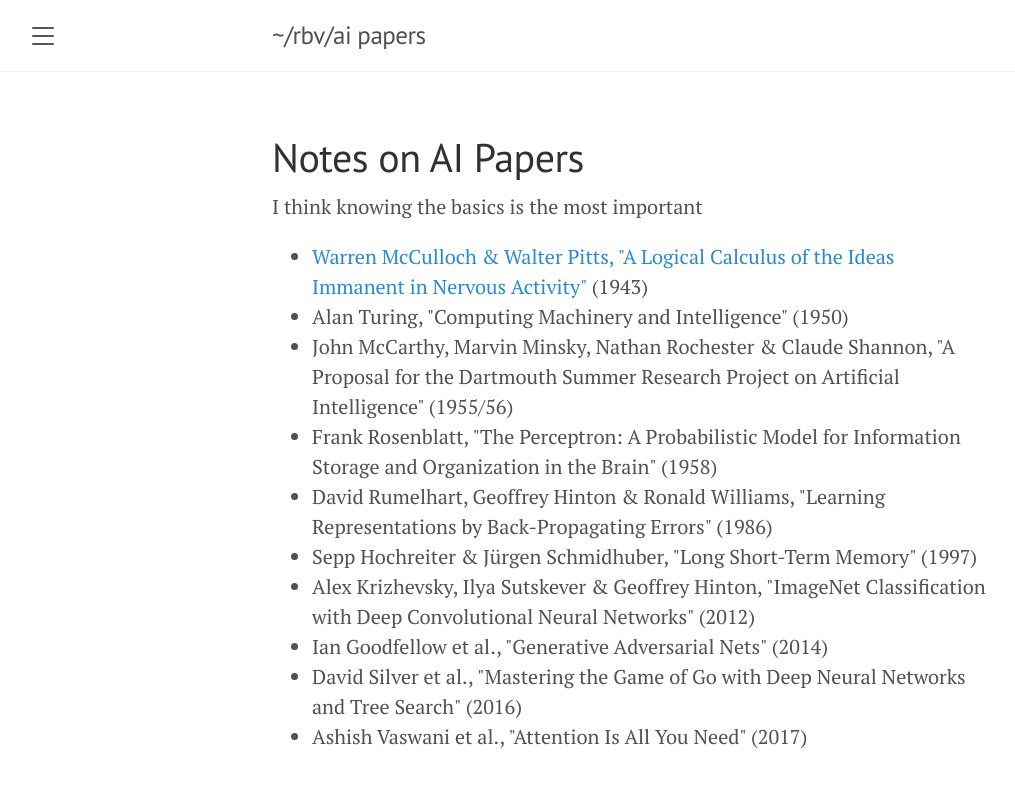
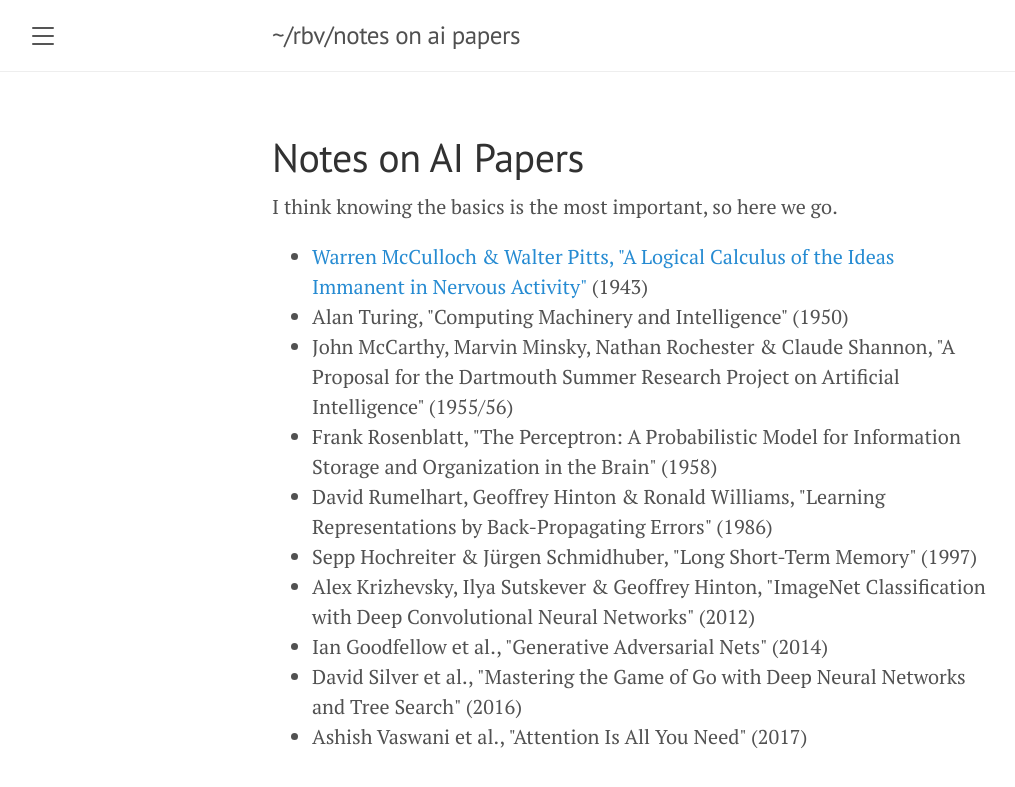
Before and after one commit to rbarbadillo/rbarbadillo.github.io, a Jekyll site: the page built from papers.md, in a window 1280 px wide. Shown: the top 787 px of the page, without its empty margins (8-1023 px from the left). Built offline with Jekyll 4.4.1, drawn with Linux system fonts in a browser that asks for light colours.

Commit message:
update papers.md

```diff
--- a/papers.md
+++ b/papers.md
@@ -1,11 +1,11 @@
 ---
 layout: page
-title: AI Papers
+title: Notes on AI Papers
 permalink: /papers/
 ---
 
 <h1>Notes on AI Papers</h1>
-<p>I think knowing the basics is the most important</p>
+<p>I think knowing the basics is the most important, so here we go.</p>
 
 <ul>
   <li>
```
